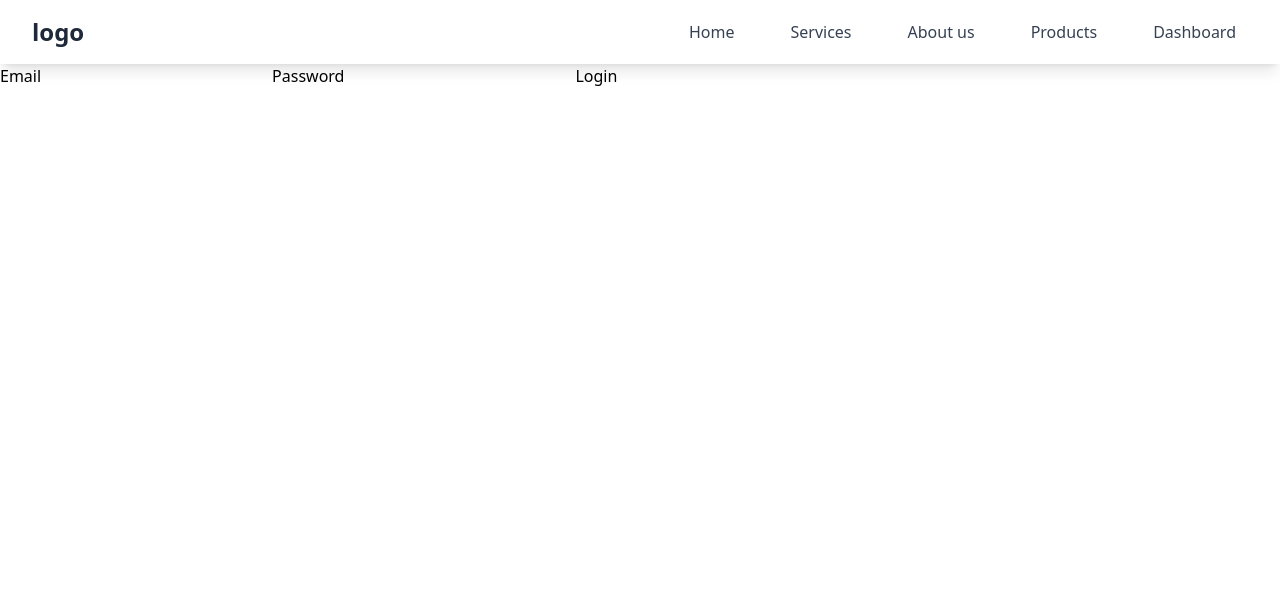
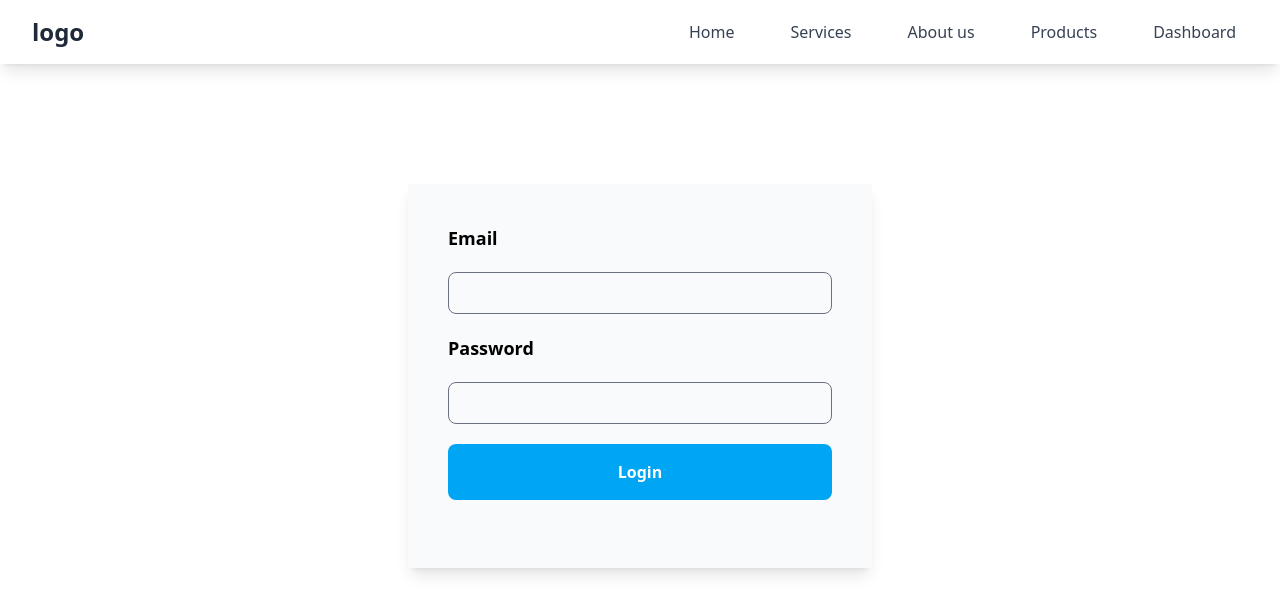
Before and after one commit to riteshpatidar08/React-TR3, a React (Vite) app: page /login in a window 1280 px wide. Shown: the top 614 px of the page. Built offline with nearby package versions, Linux system fonts and the light colour scheme.

Commit message:
udpated till nested routing

```diff
--- a/src/pages/Login.jsx
+++ b/src/pages/Login.jsx
@@ -12,13 +12,13 @@ function Login() {
   };
 
   return (
-    <div>
-      <form onSubmit={handleSubmit}>
-        <label>Email</label>
-        <input type="text" />
-        <label>Password</label>
-        <input type="password" />
-        <button>Login</button>
+    <div className='h-screen flex  justify-center mt-30'>
+      <form onSubmit={handleSubmit} className='flex h-96  flex-col gap-5 bg-gray-50 shadow-lg p-10'>
+        <label className='text-lg font-bold block'>Email</label>
+        <input className='border block border-gray-500 rounded-lg px-4 py-2 w-96' type="text" />
+        <label  className='text-lg font-bold block'>Password</label>
+        <input className='border block border-gray-500 rounded-lg px-4 py-2 w-96' type="password" />
+        <button className='bg-sky-500 px-10 py-4 rounded-lg text-white font-semibold'>Login</button>
       </form>
     </div>
   );
```
Also changed, not shown: src/pages/Dashboardpage.jsx (+10 -10 lines).
